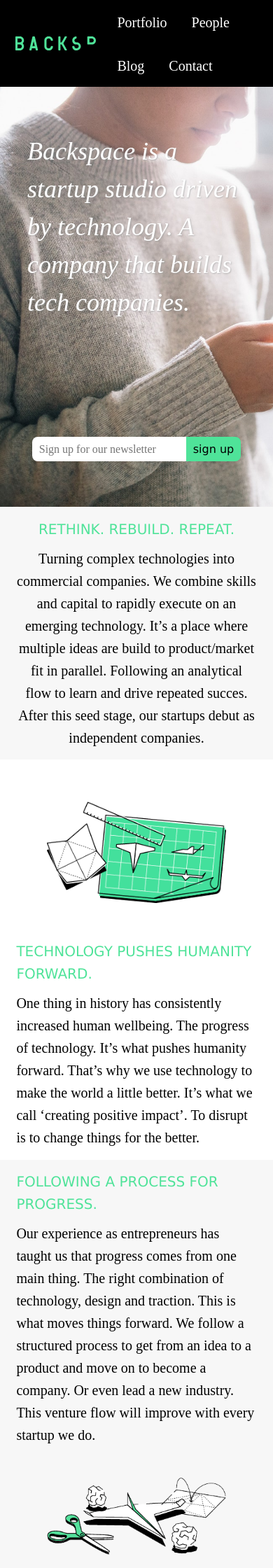
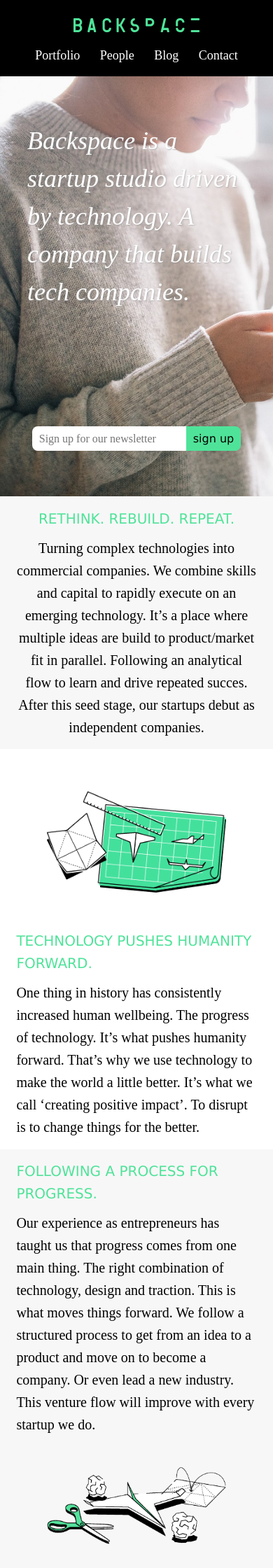
Before and after one commit to backspacehq/backspacehq.github.io, a Jekyll site: the page built from index.html, in a window 390 px wide. Shown: the top 2240 px of the page at 70% size. Built offline with Jekyll 4.4.1, drawn with Linux system fonts in a browser that asks for light colours; Markdown is read by kramdown in place of the engine named in the settings; comment, search, counter and statistics services are not loaded.

Commit message:
responsive layout fixes:

```diff
--- a/_scss/_pages.sass
+++ b/_scss/_pages.sass
@@ -45,9 +45,10 @@
   margin-top: 40px
   flex-wrap: wrap
   width: 100%
+
   @media screen and (max-width: $break-medium)
     flex-direction: column
-    flex-wrap: wrap
+    align-items: center
 
 .grid-item
   margin: 0 3%
--- a/css/main.css
+++ b/css/main.css
@@ -165,14 +165,6 @@ input[type=submit], button {
   margin: 0 auto;
   background-color: white; }
 
-/* Modal page layout */
-#modal .site-header {
-  border-bottom: 1px solid #333333; }
-
-#modal #site-container {
-  background-color: black;
-  color: white; }
-
 footer.site-footer {
   display: -webkit-box;
   display: -webkit-flex;
@@ -235,7 +227,7 @@ footer.site-footer {
   .site-navigation .site-nav a {
     display: inline-block;
     line-height: 60px;
-    margin-left: 30px;
+    margin: 0 15px;
     border-top: 2px solid transparent; }
   .site-navigation .site-nav a.active {
     color: #4FE399;
@@ -266,6 +258,24 @@ footer.site-footer {
     border-radius: 0px 8px 8px 0px;
     border: none; }
 
+@media screen and (max-width: 768px) {
+  .site-navigation {
+    -webkit-box-orient: vertical;
+    -webkit-box-direction: normal;
+    -webkit-flex-direction: column;
+        -ms-flex-direction: column;
+            flex-direction: column;
+    -webkit-box-pack: center;
+    -webkit-justify-content: center;
+        -ms-flex-pack: center;
+            justify-content: center;
+    font-size: 90%;
+    padding: 0; }
+    .site-navigation .site-title {
+      margin-top: 1em; }
+    .site-navigation .site-nav a {
+      margin: 0 12px; } }
+
 @media screen and (min-width: 1200px) {
   #site-container, .site-navigation {
     max-width: 1200px; } }
@@ -273,6 +283,14 @@ footer.site-footer {
 @media screen and (min-width: 1800px) {
   #site-container, .site-navigation {
     max-width: 1800px; } }
+
+/* Modal page layout */
+#modal .site-header {
+  border-bottom: 1px solid #333333; }
+
+#modal #site-container {
+  background-color: black;
+  color: white; }
 
 .hero-cover {
   display: -webkit-box;
@@ -361,9 +379,10 @@ footer.site-footer {
       -webkit-flex-direction: column;
           -ms-flex-direction: column;
               flex-direction: column;
-      -webkit-flex-wrap: wrap;
-          -ms-flex-wrap: wrap;
-              flex-wrap: wrap; } }
+      -webkit-box-align: center;
+      -webkit-align-items: center;
+          -ms-flex-align: center;
+              align-items: center; } }
 
 .grid-item {
   margin: 0 3%;
```
Also changed, not shown: _scss/_layout.sass (+23 -9 lines).
